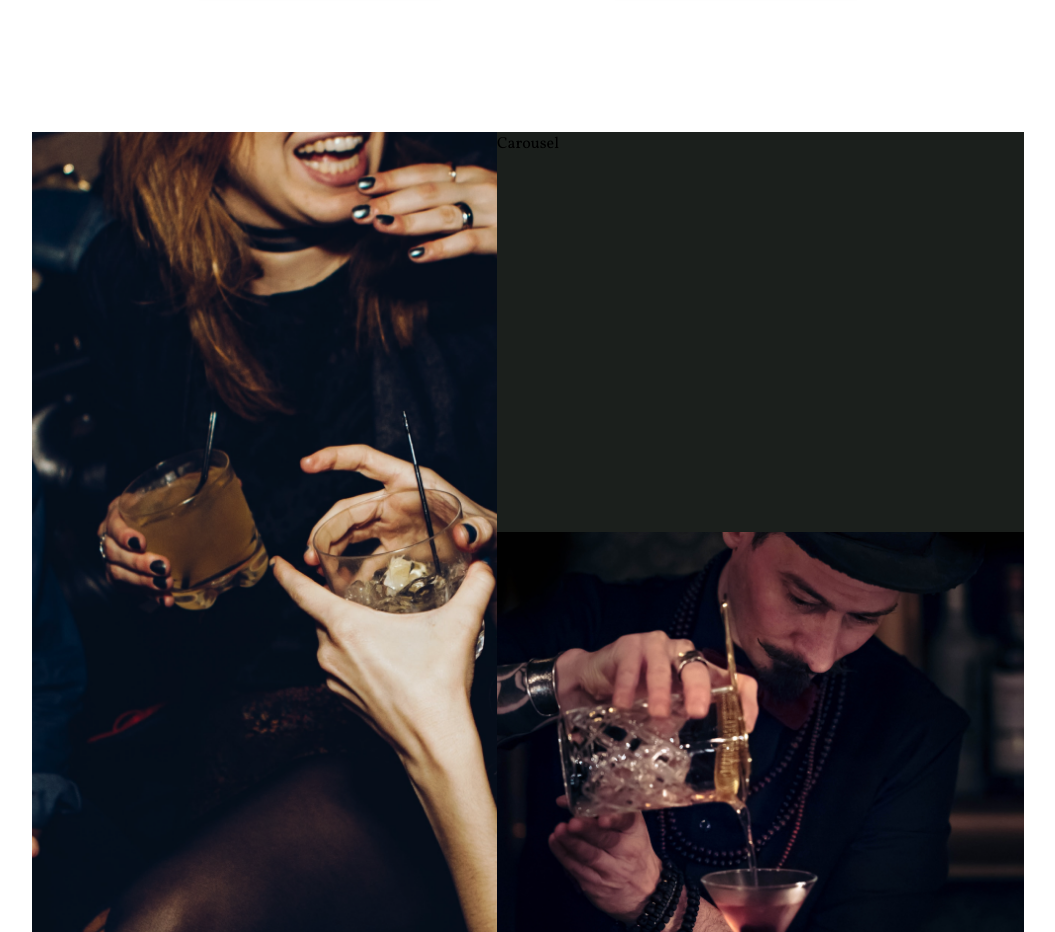
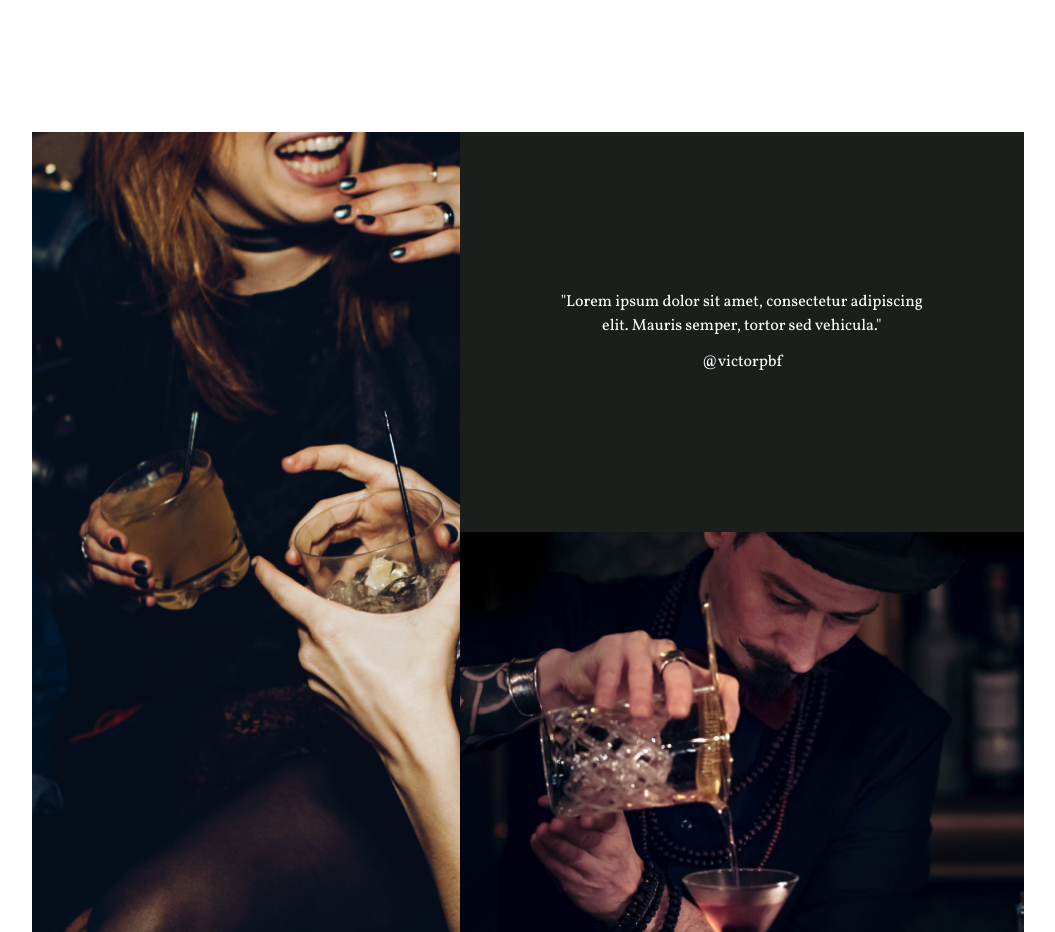
Before and after one commit to victorfilgueira/conecta, a Next.js app: page / in a window 1280 px wide. Shown: the part 1600-2532 px from the top of the page, without its empty margins (112-1167 px from the left). Built offline with nearby package versions, Linux system fonts and the light colour scheme.

Commit message:
feat: grid

```diff
--- /dev/null
+++ b/src/components/Carousel.tsx
@@ -0,0 +1,16 @@
+
+
+const Carousel = () => {
+
+  return (
+    <div className="flex flex-col items-center justify-center px-9 w-full">
+      <p className="text-center text-white max-w-[16rem] lg:max-w-[23.5rem]">
+        "Lorem ipsum dolor sit amet, consectetur adipiscing elit. Mauris semper, tortor sed vehicula."
+      </p>
+      <p className="text-white mt-3">
+        @victorpbf
+      </p>
+    </div>
+  );
+};
+export default Carousel;
--- a/src/components/Grid.tsx
+++ b/src/components/Grid.tsx
@@ -1,13 +1,14 @@
 import club from "@/assets/club-img.png";
 import barman from "@/assets/barman.png";
 import Image from "next/image";
+import Carousel from "./Carousel";
 
 export function Grid() {
     return(
         <div className="grid md:grid-rows-2 md:grid-flow-col lg:grid-rows-2 lg:grid-flow-col mx-2 md:mx-[2rem] lg:mx-[9rem] mt-[11rem] sm:h-[69rem] md:h-[50rem]">
             <Image className="row-span-2 w-full h-full object-cover" quality={100} src={club} alt="Club Image"/>
-            <div className="row-span-1 bg-primary-gray">
-                <h1>Carousel</h1>
+            <div className="row-span-1 bg-primary-gray flex items-center justify-center min-h-[18rem]">
+                <Carousel />
             </div>
             <Image className="row-span-1 h-full w-full object-cover" quality={100} src={barman} alt="Barman Image" />
         </div>
```
